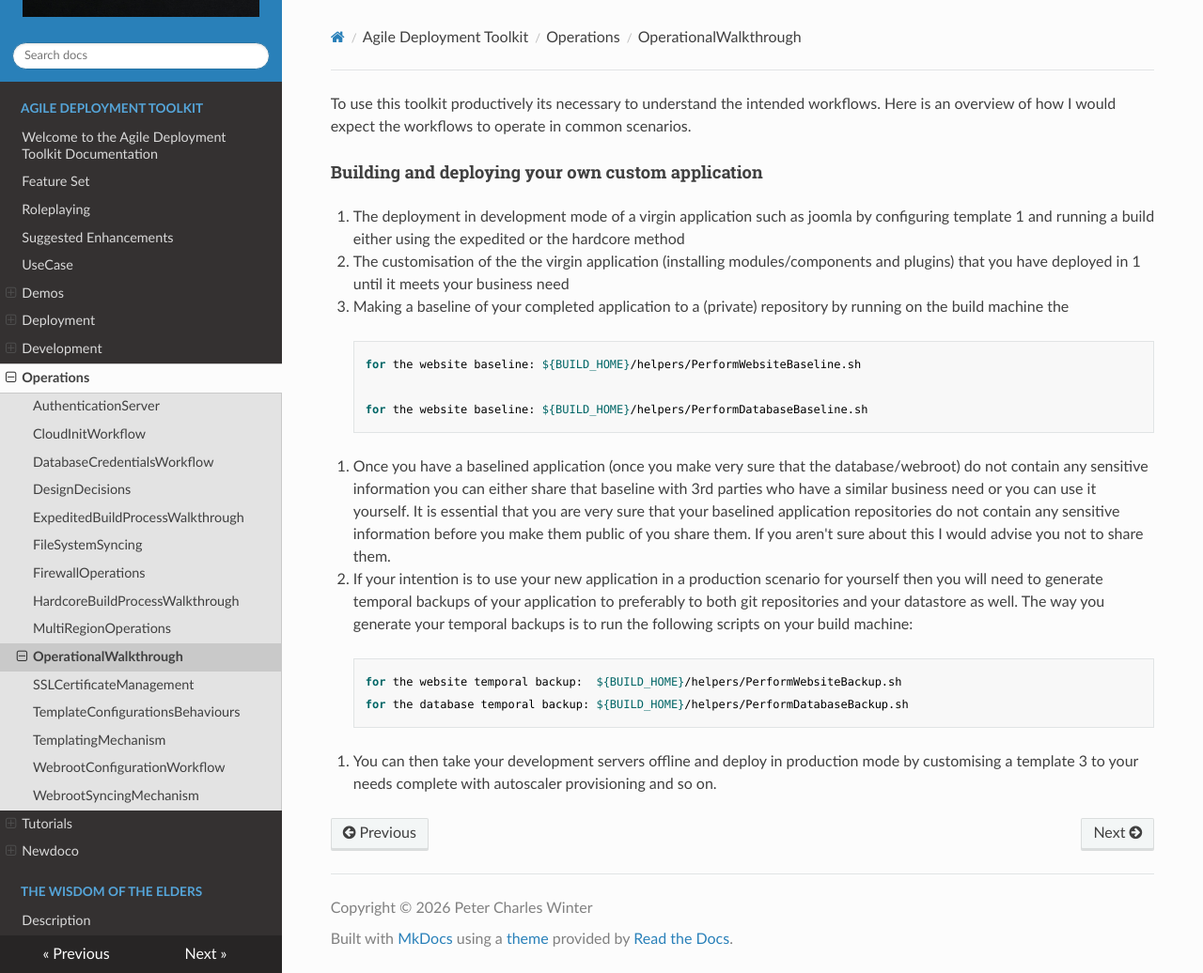
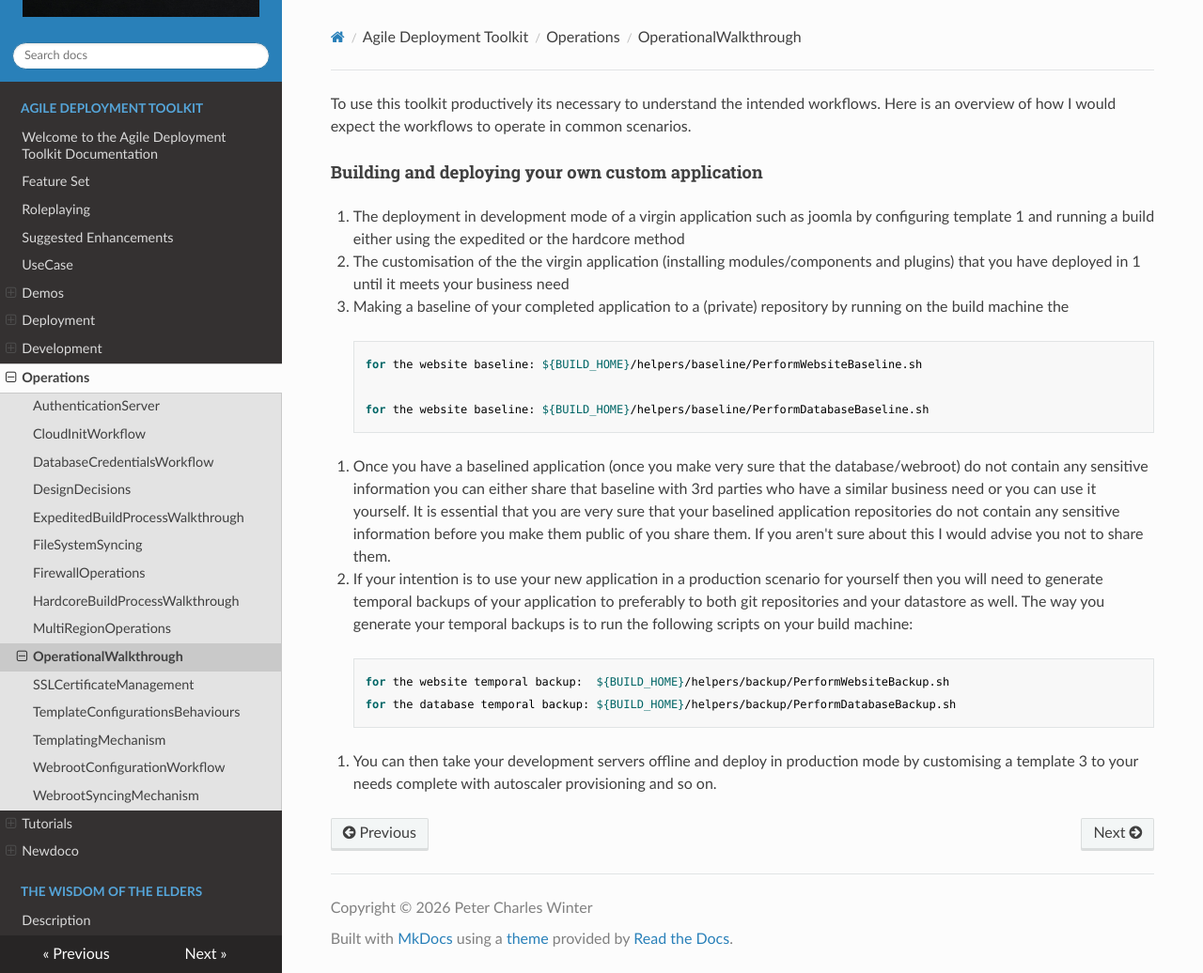
Before and after one commit to wintersys-dev/adt-documentation, an MkDocs documentation site: the page built from docs/Agile Deployment Toolkit/Operations/OperationalWalkthrough.md, in a window 1280 px wide and 1036 px high. Shown: the whole window at 94% size. Built offline with MkDocs 1.6.1, drawn with Linux system fonts in a browser that asks for light colours; nearby versions of some CDN libraries.

Commit message:
Update OperationalWalkthrough.md

```diff
--- a/docs/Agile Deployment Toolkit/Operations/OperationalWalkthrough.md
+++ b/docs/Agile Deployment Toolkit/Operations/OperationalWalkthrough.md
@@ -6,15 +6,15 @@ To use this toolkit productively its necessary to understand the intended workfl
 2. The customisation of the the virgin application (installing modules/components and plugins) that you have deployed in 1 until it meets your business need
 3. Making a baseline of your completed application to a (private) repository by running on the build machine the
 
->     for the website baseline: ${BUILD_HOME}/helpers/PerformWebsiteBaseline.sh
+>     for the website baseline: ${BUILD_HOME}/helpers/baseline/PerformWebsiteBaseline.sh
 
->     for the website baseline: ${BUILD_HOME}/helpers/PerformDatabaseBaseline.sh
+>     for the website baseline: ${BUILD_HOME}/helpers/baseline/PerformDatabaseBaseline.sh
 
  4. Once you have a baselined application (once you make very sure that the database/webroot) do not contain any sensitive information you can either share that baseline with 3rd parties who have a similar business need or you can use it yourself. It is essential that you are very sure that your baselined application repositories do not contain any sensitive information before you make them public of you share them. If you aren't sure about this I would advise you not to share them.
 
 5. If your intention is to use your new application in a production scenario for yourself then you will need to generate temporal backups of your application to preferably to both git repositories and your datastore as well. The way you generate your temporal backups is to run the following scripts on your build machine:
 
->     for the website temporal backup:  ${BUILD_HOME}/helpers/PerformWebsiteBackup.sh
->     for the database temporal backup: ${BUILD_HOME}/helpers/PerformDatabaseBackup.sh
+>     for the website temporal backup:  ${BUILD_HOME}/helpers/backup/PerformWebsiteBackup.sh
+>     for the database temporal backup: ${BUILD_HOME}/helpers/backup/PerformDatabaseBackup.sh
 
 6. You can then take your development servers offline and deploy in production mode by customising a template 3 to your needs complete with autoscaler provisioning and so on.
```
